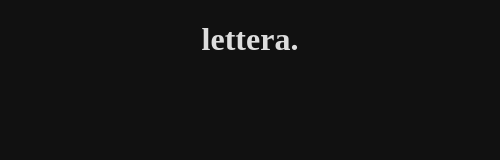
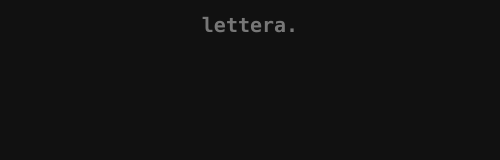
Before and after one commit to obiknows/lettera, an Electron app: page index.html in a window 500 px wide. Drawn offline with Linux system fonts and the light colour scheme.

Commit message:
updated css to add lettera title elem.

```diff
--- a/main.css
+++ b/main.css
@@ -2,6 +2,8 @@ body {
   background-color: #111111;
 }
 h1 {
+  font-family: 'Monaco';
+  font-size: 20px;
   text-align: center;
-  color:#dddddd;
+  color:rgba(221, 221, 221, 0.5);
 }
```
